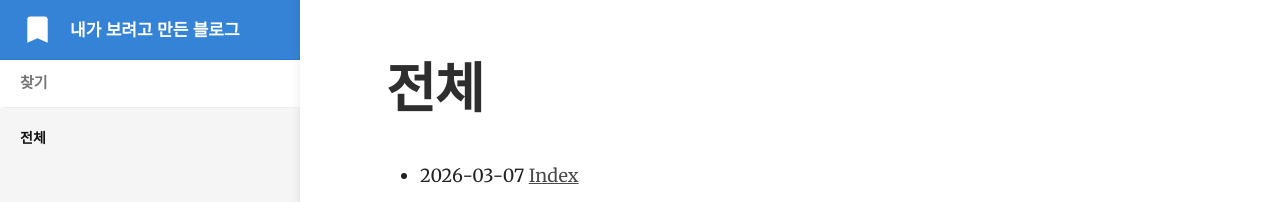
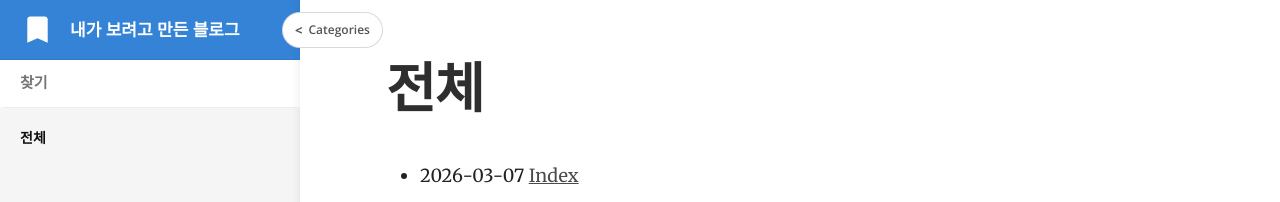
Before and after one commit to mooooonmin/mooooonmin.github.io, a Jekyll site: the page built from index.html, in a window 1280 px wide. Shown: the top 202 px of the page. Built offline with Jekyll 4.4.1, drawn with Linux system fonts in a browser that asks for light colours; the list of posts is cut into pages by our own code.

Commit message:
사이드 카테고리 토글

```diff
--- a/_layouts/default.html
+++ b/_layouts/default.html
@@ -23,7 +23,15 @@
 </head>
 
 <body>
-	<header>
+	<button
+		type="button"
+		class="sidebar-toggle"
+		id="toggle-sidebar"
+		aria-controls="site-sidebar"
+		aria-expanded="true">
+		Categories
+	</button>
+	<header id="site-sidebar">
 		<h1>
 			<a href="{{ site.baseurl }}/"><img src="{{ site.baseurl }}/images/emblem.svg" width="40" height="40" alt="{{ site.title }} logo"></a>
 			{{ site.title }}
@@ -51,9 +59,49 @@
 		</article>
 	</section>
 	<script>
-		document.getElementById("open-nav").addEventListener("click", function () {
-			document.body.classList.toggle("nav-open");
-		});
+		(function () {
+			var body = document.body;
+			var openNavButton = document.getElementById("open-nav");
+			var sidebarToggleButton = document.getElementById("toggle-sidebar");
+			var collapsedClass = "nav-collapsed";
+			var storageKey = "sidebar-collapsed";
+
+			function setSidebarCollapsed(isCollapsed) {
+				body.classList.toggle(collapsedClass, isCollapsed);
+				if (sidebarToggleButton) {
+					sidebarToggleButton.setAttribute("aria-expanded", String(!isCollapsed));
+					sidebarToggleButton.setAttribute("aria-label", isCollapsed ? "Show categories" : "Hide categories");
+				}
+			}
+
+			if (openNavButton) {
+				openNavButton.addEventListener("click", function () {
+					body.classList.toggle("nav-open");
+				});
+			}
+
+			if (sidebarToggleButton) {
+				try {
+					var savedState = window.localStorage.getItem(storageKey);
+					if (savedState === "true") {
+						setSidebarCollapsed(true);
+					}
+				} catch (error) {
+					// Ignore localStorage errors in restricted environments.
+				}
+
+				sidebarToggleButton.addEventListener("click", function () {
+					var nextState = !body.classList.contains(collapsedClass);
+					setSidebarCollapsed(nextState);
+
+					try {
+						window.localStorage.setItem(storageKey, String(nextState));
+					} catch (error) {
+						// Ignore localStorage errors in restricted environments.
+					}
+				});
+			}
+		})();
 	</script>
 </body>
 
--- a/_sass/_layout.scss
+++ b/_sass/_layout.scss
@@ -33,6 +33,7 @@
 	}
 
 	@media (min-width: $mobile-break) {
+		transition: padding-left 0.2s ease;
 		padding: 0 0 0 $nav-width;
 
 		&.nav-open {
@@ -52,6 +53,7 @@
 			left: 0;
 			width: $nav-width;
 			background-color: $nav-background-color;
+			transition: width 0.2s ease;
 		}
 
 		#search-input,
@@ -63,6 +65,24 @@
 			left: $nav-width;
 			right: 0;
 			background-color: $content-background-color;
+			transition: left 0.2s ease;
+		}
+
+		&.nav-collapsed {
+			padding-left: 0;
+
+			&::after {
+				width: 0;
+			}
+
+			&::before {
+				left: 0;
+			}
+
+			header {
+				pointer-events: none;
+				transform: translateX(-100%);
+			}
 		}
 	}
 }
@@ -146,6 +166,7 @@
 		width: $nav-width;
 		right: auto;
 		bottom: auto;
+		transition: transform 0.2s ease;
 
 		.open-nav {
 			display: none;
@@ -154,6 +175,53 @@
 		h1 {
 			box-shadow: inset -10px 0 10px -10px rgba(0, 0, 0, 0.1);
 		}
+	}
+}
+
+.sidebar-toggle {
+	display: none;
+}
+
+@media (min-width: $mobile-break) {
+	.sidebar-toggle {
+		display: inline-flex;
+		align-items: center;
+		position: fixed;
+		top: 12px;
+		left: $nav-width - 18px;
+		z-index: 2;
+		height: 36px;
+		padding: 0 12px;
+		border: 1px solid rgba(0, 0, 0, 0.15);
+		border-radius: 18px;
+		background-color: #fff;
+		color: #555;
+		font-family: "Open Sans", sans-serif;
+		font-size: 1.2rem;
+		font-weight: 600;
+		line-height: 1;
+		cursor: pointer;
+		transition: left 0.2s ease, color 0.2s ease, background-color 0.2s ease;
+	}
+
+	.sidebar-toggle::before {
+		content: "<";
+		margin-right: 6px;
+		font-size: 1.3rem;
+		font-weight: 700;
+	}
+
+	.sidebar-toggle:hover {
+		color: #222;
+		background-color: #f5f5f5;
+	}
+
+	body.nav-collapsed .sidebar-toggle {
+		left: 12px;
+	}
+
+	body.nav-collapsed .sidebar-toggle::before {
+		content: ">";
 	}
 }
 
```
